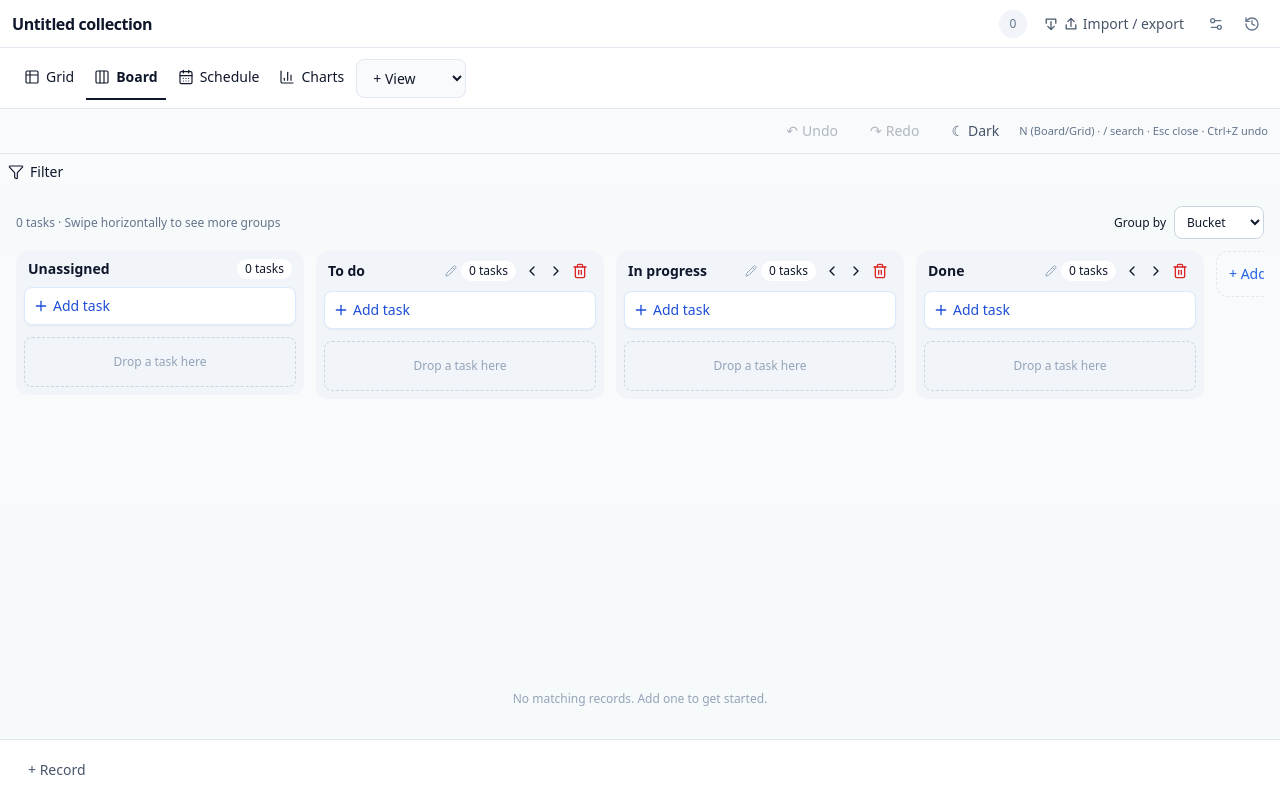
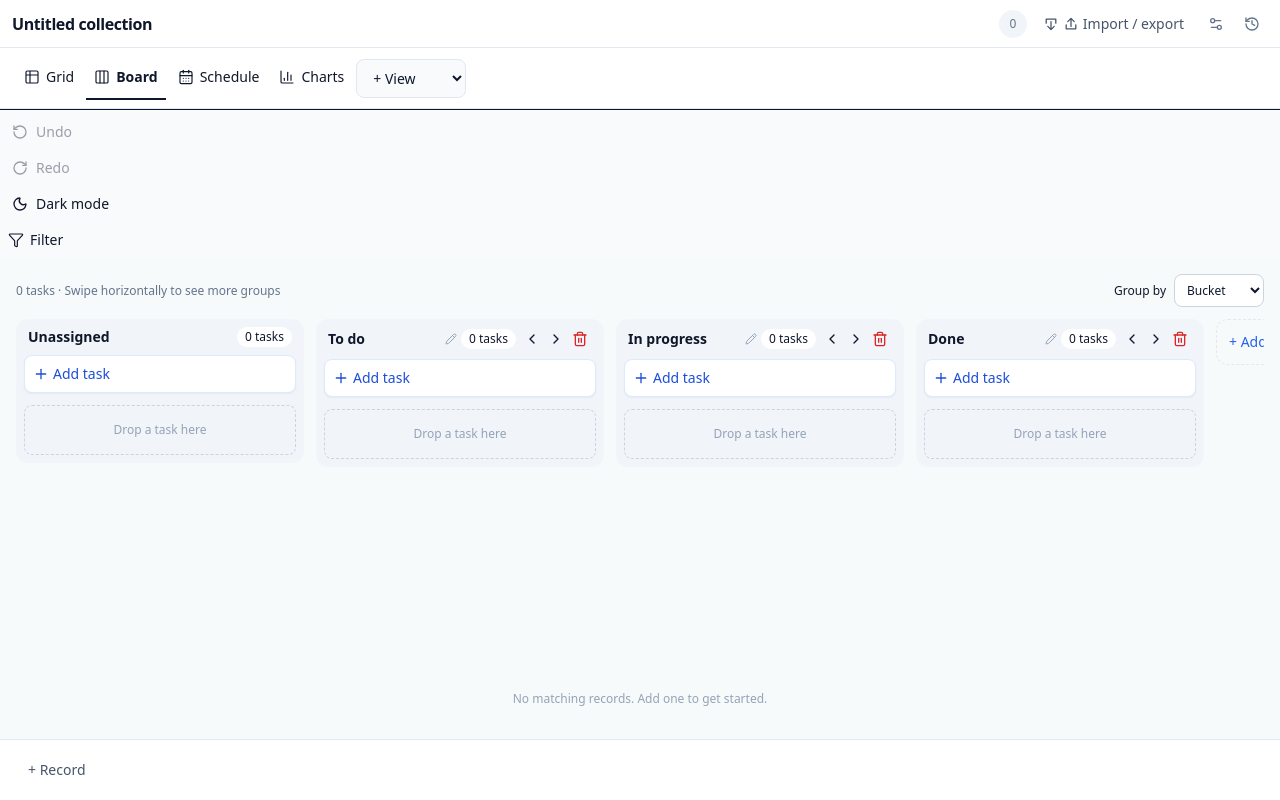
Before and after one commit to eddyvn98/collection-planner, a React (Vite) app: page / in a window 1280 px wide. Built offline with nearby package versions, Linux system fonts and the light colour scheme.

Commit message:
feat(ui-a): move Undo Redo Theme to ellipsis menu with Lucide icons

```diff
--- a/src/renderers/CollectionPhase4Controls.tsx
+++ b/src/renderers/CollectionPhase4Controls.tsx
@@ -1,16 +1,13 @@
-import { btnClass } from "./CollectionFieldEditor";
-export function CollectionPhase4Controls({ readOnly, canUndo, canRedo, undo, redo, darkMode, setDarkMode }: {
-  readOnly:boolean; canUndo:boolean; canRedo:boolean; undo:()=>void; redo:()=>void;
-  darkMode:boolean; setDarkMode:(value:boolean)=>void;
-}) {
-  const button=btnClass+" focus-visible:ring-2 focus-visible:ring-blue-500 disabled:opacity-40";
-  return <div className="flex shrink-0 items-center justify-end gap-1 border-b border-slate-200 px-2 py-1 dark:border-slate-700 sm:gap-2 sm:px-3">
-    <button type="button" aria-label="Undo last change" disabled={readOnly||!canUndo}
-      onClick={undo} className={button}><span aria-hidden="true">↶</span><span className="hidden sm:inline">Undo</span></button>
-    <button type="button" aria-label="Redo last change" disabled={readOnly||!canRedo}
-      onClick={redo} className={button}><span aria-hidden="true">↷</span><span className="hidden sm:inline">Redo</span></button>
-    <button type="button" aria-label="Toggle dark mode" aria-pressed={darkMode}
-      onClick={()=>setDarkMode(!darkMode)} className={button}><span aria-hidden="true">{darkMode?"☀":"☾"}</span><span className="hidden sm:inline">{darkMode?"Light":"Dark"}</span></button>
-    <span className="hidden text-[11px] text-slate-500 sm:inline">N (Board/Grid) · / search · Esc close · Ctrl+Z undo</span>
-  </div>;
+import { RotateCcw, RotateCw, Moon, Sun } from "lucide-react";
+export function CollectionPhase4Controls({readOnly,canUndo,canRedo,undo,redo,darkMode,setDarkMode}:{
+ readOnly:boolean;canUndo:boolean;canRedo:boolean;undo:()=>void;redo:()=>void;
+ darkMode:boolean;setDarkMode:(value:boolean)=>void;
+}){
+ const cls="flex min-h-9 w-full items-center gap-2 rounded px-3 text-left text-sm hover:bg-[var(--planner-hover)] focus-visible:ring-2 focus-visible:ring-[var(--planner-accent)] disabled:opacity-40";
+ return <div className="border-t border-[var(--planner-border)] pt-1">
+   <button type="button" className={cls} aria-label="Undo last change" disabled={readOnly||!canUndo} onClick={undo}><RotateCcw size={16}/> Undo</button>
+   <button type="button" className={cls} aria-label="Redo last change" disabled={readOnly||!canRedo} onClick={redo}><RotateCw size={16}/> Redo</button>
+   <button type="button" className={cls} aria-label="Toggle dark mode" aria-pressed={darkMode}
+    onClick={()=>setDarkMode(!darkMode)}>{darkMode?<Sun size={16}/>:<Moon size={16}/>} {darkMode?"Light mode":"Dark mode"}</button>
+ </div>;
 }
```
